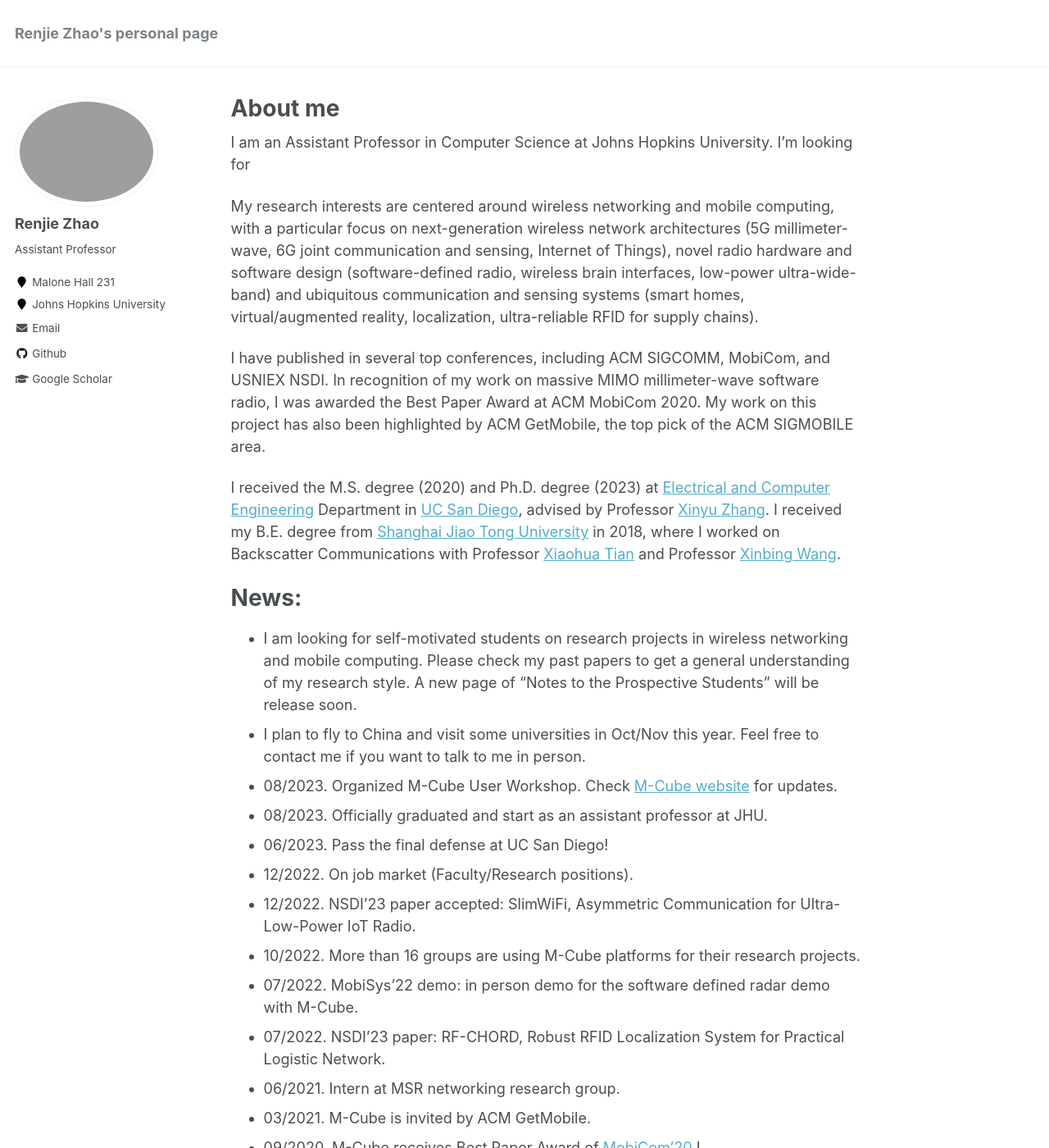
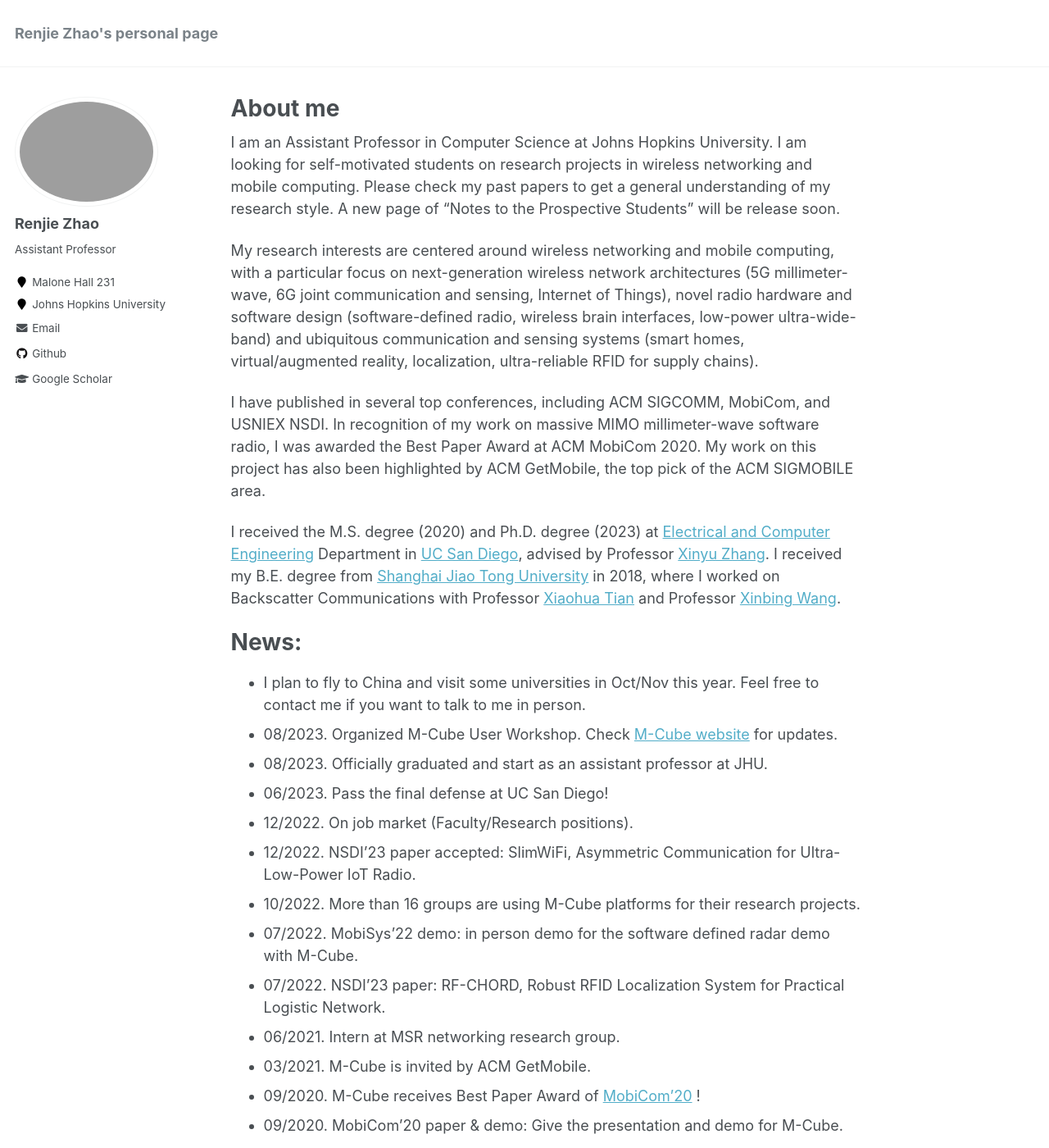
Before and after one commit to mle0108/RenjieZhao.github.io, a Jekyll site: the page built from _pages/about.md, in a window 1280 px wide and 1400 px high. Shown: the whole window at 82% size. Built offline with Jekyll 4.4.1, drawn with Linux system fonts in a browser that asks for light colours; part of the change alters nothing that is shown.

Commit message:
Update looking for students

```diff
--- a/_pages/about.md
+++ b/_pages/about.md
@@ -13,7 +13,7 @@ yellow { color: yellow }
 </style>
 
 
-I am an Assistant Professor in Computer Science at Johns Hopkins University. I'm looking for
+I am an Assistant Professor in Computer Science at Johns Hopkins University. I am looking for self-motivated students on research projects in wireless networking and mobile computing. Please check my past papers to get a general understanding of my research style. A new page of "Notes to the Prospective Students" will be release soon.
 
 My research interests are centered around wireless networking and mobile computing, with a particular focus on next-generation wireless network architectures (5G millimeter-wave, 6G joint communication and sensing, Internet of Things), novel radio hardware and software design (software-defined radio, wireless brain interfaces, low-power ultra-wide-band) and ubiquitous communication and sensing systems (smart homes, virtual/augmented reality, localization, ultra-reliable RFID for supply chains).
 
@@ -25,7 +25,6 @@ I received my B.E. degree from [Shanghai Jiao Tong University](http://en.sjtu.ed
 
 News:
 ======
-* I am looking for self-motivated students on research projects in wireless networking and mobile computing. Please check my past papers to get a general understanding of my research style. A new page of "Notes to the Prospective Students" will be release soon.
 * I plan to fly to China and visit some universities in Oct/Nov this year. Feel free to contact me if you want to talk to me in person.
 * 08/2023. Organized M-Cube User Workshop. Check [M-Cube website](http://m3.ucsd.edu/sdr/) for updates.
 * 08/2023. Officially graduated and start as an assistant professor at JHU.
```
